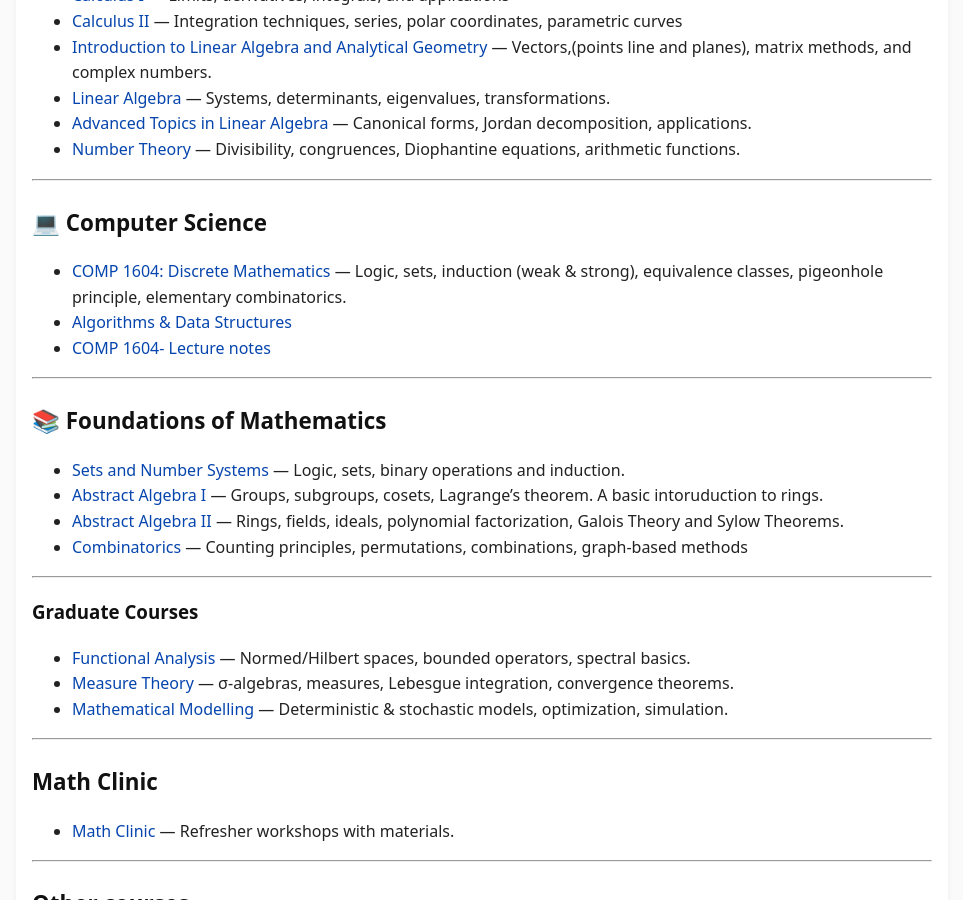
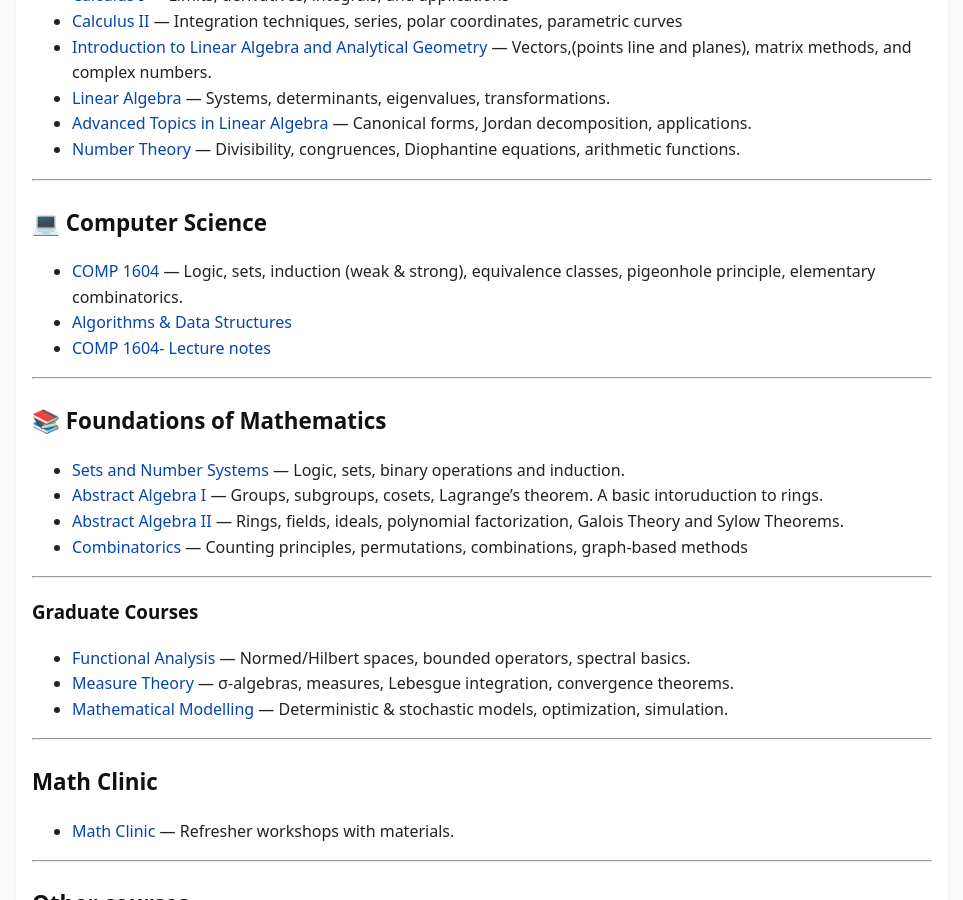
Before and after one commit to SaleemKamaludin/SaleemKamaludin.github.io, a Jekyll site: the page built from courses.md, in a window 1280 px wide and 900 px high, scrolled down 701 px. Shown: the whole window, without its empty margins (158-1121 px from the left). Built offline with Jekyll 4.4.1, drawn with Linux system fonts in a browser that asks for light colours.

Commit message:
Update courses.md

```diff
--- a/courses.md
+++ b/courses.md
@@ -36,7 +36,7 @@ Here you'll find organized links to course notes and resources. This hub will ex
 
 ## 💻 Computer Science
 
-- [COMP 1604: Discrete Mathematics]({{ '/courses/comp1604/' | relative_url }}) — Logic, sets, induction (weak & strong), equivalence classes, pigeonhole principle, elementary combinatorics.
+- [COMP 1604]({{ '/courses/comp1604/' | relative_url }}) — Logic, sets, induction (weak & strong), equivalence classes, pigeonhole principle, elementary combinatorics.
 - [Algorithms & Data Structures](/courses/)
 - [COMP 1604- Lecture notes]({{ '/courses/comp1604/lecture-notes/' | relative_url }})
 
```
